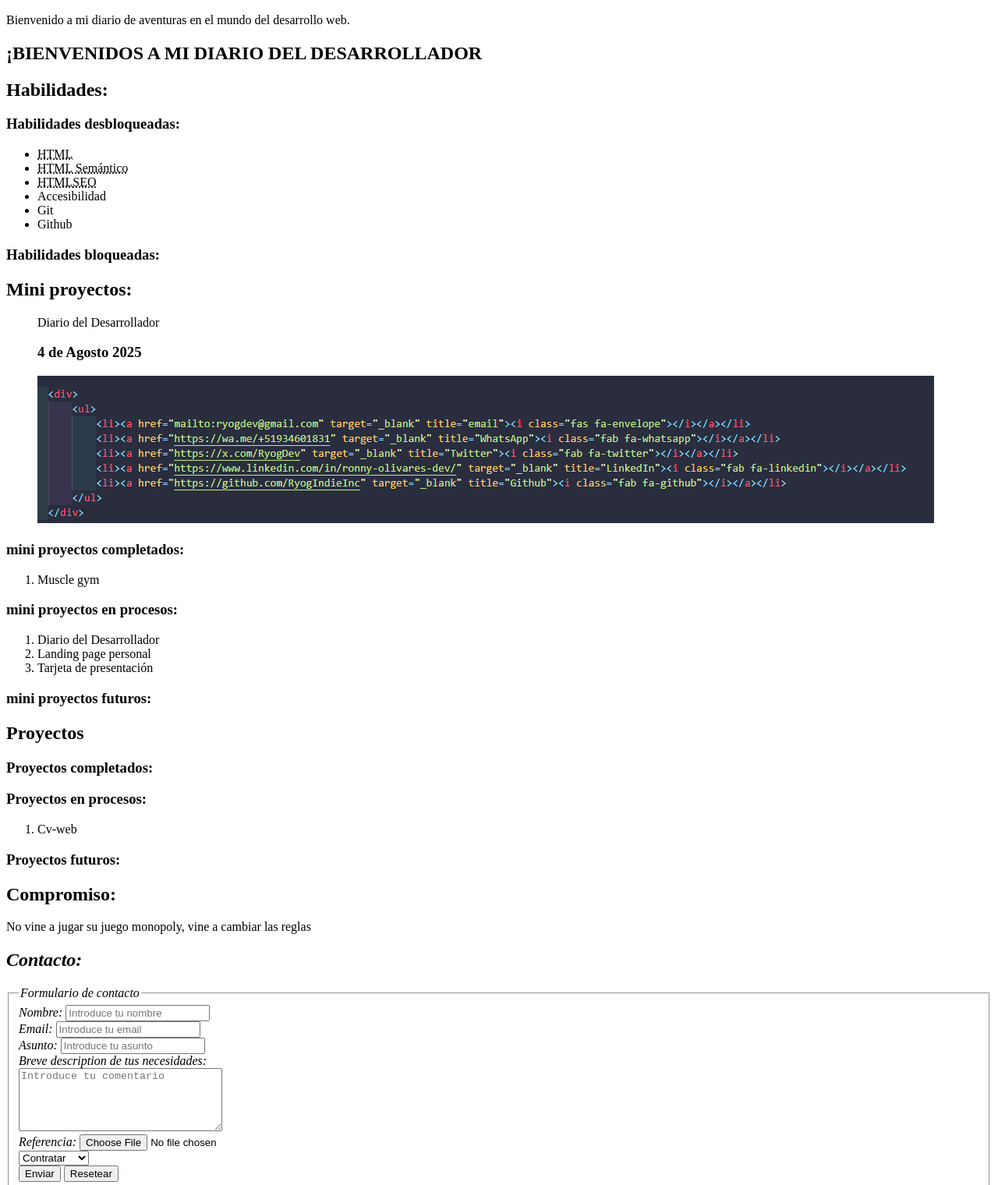
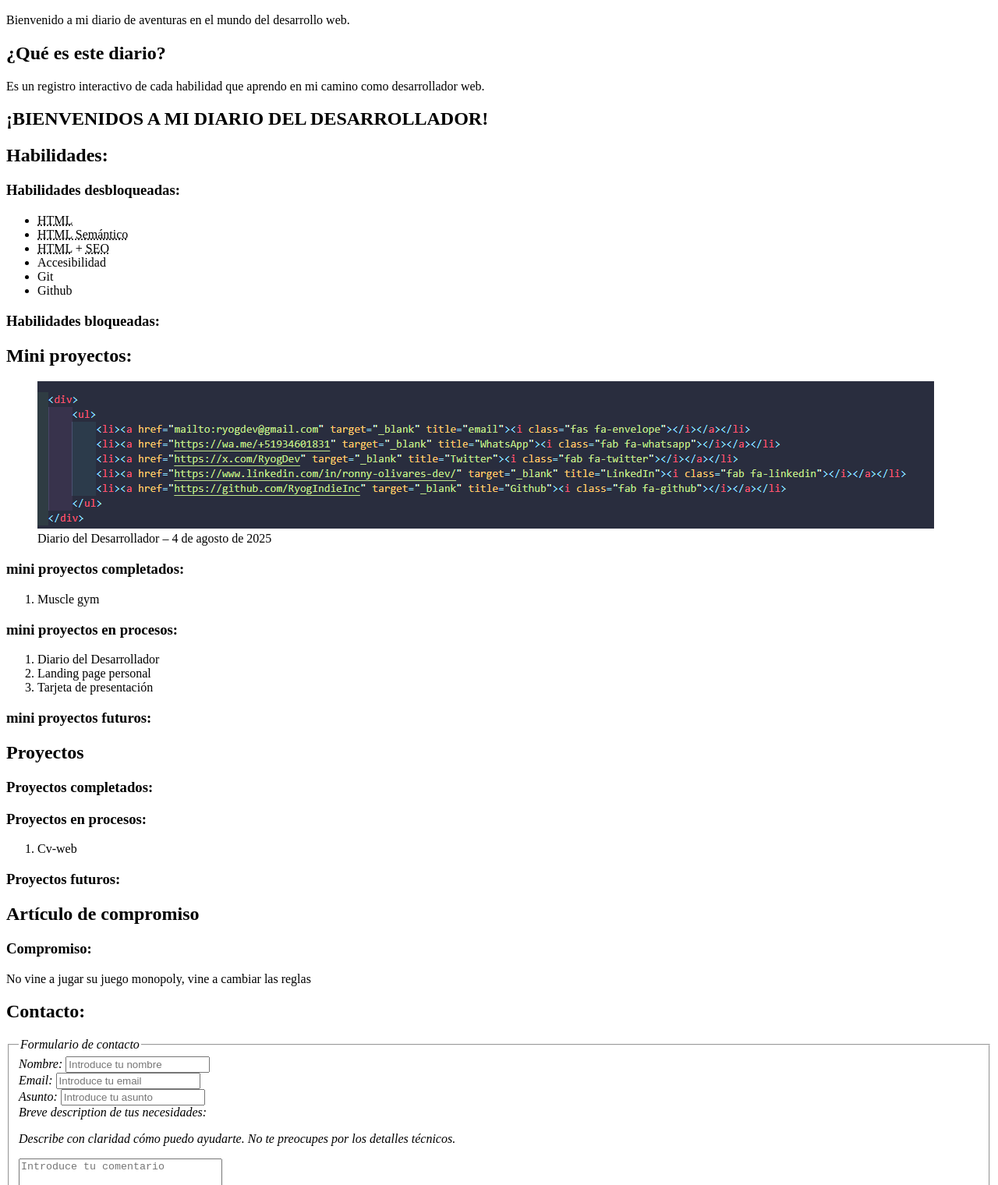
Before and after one commit to RyogIndieInc/diario-del-desarrollador, a plain HTML site: page index.html in a window 1280 px wide. Shown: the part 440-1960 px from the top of the page at 78% size. Drawn offline with Linux system fonts and the light colour scheme.

Commit message:
docs: README mejorado con detalles del proyecto y estructura y mejoras en el index.html

```diff
--- a/index.html
+++ b/index.html
@@ -20,13 +20,20 @@
             </ul>
         </nav>
         <img src="./img/LogoRyogDev.png" alt="Logo de RyogDev" width="200">
-        <h2>¡Hola! Soy <em>RyogDev</em>, el aprendiz a <strong>desarrollador full-stack</strong></h2>
+        <h2 id="titulo-diario">¡Hola! Soy <em>RyogDev</em>, el aprendiz a <strong>desarrollador full-stack</strong></h2>
         <p>Bienvenido a mi diario de aventuras en el mundo del desarrollo web.</p>
     </header>
 
     <main>
-        <section id="inicio">
-            <h2>¡BIENVENIDOS A MI DIARIO DEL <span>DESARROLLADOR</span></h2>
+        <!-- Sección de presentación -->
+        <section aria-labelledby="titulo-seccion-intro">
+        <h2 id="titulo-seccion-intro">¿Qué es este diario?</h2>
+        <p>Es un registro interactivo de cada habilidad que aprendo en mi camino como desarrollador web.</p>
+        </section>
+
+
+        <section aria-labelledby="inicio">
+            <h2 id="inicio">¡BIENVENIDOS A MI DIARIO DEL <span>DESARROLLADOR</span>!</h2>
         </section>
 
         <section id="habilidades">
@@ -35,7 +42,9 @@
             <ul>
                 <li><abbr title="HyperText Markup Language">HTML</abbr></li>
                 <li><abbr title="HyperText Markup Language">HTML Semántico</abbr></li>
-                <li><abbr title="HyperText Markup Language">HTML</abbr><abbr title="Search Engine Optimization-">SEO</abbr></li>
+                <li><abbr title="HyperText Markup Language">HTML</abbr> +
+                    <abbr title="Search Engine Optimization">SEO</abbr>
+                </li>
                 <li>Accesibilidad</li>
                 <li>Git</li>
                 <li>Github</li>
@@ -43,13 +52,14 @@
             <h3>Habilidades bloqueadas:</h3>
         </section>
 
-        <section id="mini-proyectos">
-            <h2>Mini proyectos:</h2>
+        <section aria-labelledby="mini-proyectos">
+            <h2 id="mini-proyectos">Mini proyectos:</h2>
             <aside>
                 <figure>
-                    <figcaption>Diario del Desarrollador</figcaption>
-                    <h3><time>4 de Agosto 2025</time></h3>
-                    <img src="./img/div-contato.png" alt="Capture de contacto">
+                    <img src="./img/div-contato.png" alt="Captura de contacto">
+                    <figcaption>
+    Diario del Desarrollador – <time datetime="2025-08-04">4 de agosto de 2025</time>
+                    </figcaption>
                 </figure>
             </aside>
 
@@ -68,8 +78,8 @@
             <h3>mini proyectos futuros:</h3>
         </section>
 
-        <section id="proyectos">
-            <h2>Proyectos</h2>
+        <section aria-labelledby="proyectos">
+            <h2 id="proyectos">Proyectos</h2>
             <h3>Proyectos completados:</h3>
 
             <h3>Proyectos en procesos:</h3>
@@ -81,21 +91,23 @@
         </section>
 
         <section>
+            <h2>Artículo de compromiso</h2>
             <article>
-                <h2>Compromiso:</h2>
+                <h3>Compromiso:</h3>
                 <p>No vine a jugar su juego monopoly, vine a cambiar las reglas</p>
             </article>
+
         </section>
 
     </main>
 
     <footer>
-        <section id="contacto">
+        <section aria-labelledby="contacto">
+            <h2 id="contacto">Contacto:</h2>
             <address>
-                <h2>Contacto:</h2>
                 <fieldset title="formulario de contacto" lang="es">
                     <legend>Formulario de contacto</legend>
-                    <form autocomplete="on">
+                    <form autocomplete="on" lang="es">
                         <label for="nombre">Nombre:</label>
                         <input type="text" id="nombre" name="Nombre" title="nombre del usuario" placeholder="Introduce tu nombre" required>
                         <br>
@@ -106,13 +118,13 @@
                         <input type="text" id="asunto" name="Asunto" title="asunto por el cual se contacta" placeholder="Introduce tu asunto" required>
                         <br>
                         <label for="comentario">Breve description de tus necesidades:</label>
-                        <br>
-                        <textarea name="comentario" id="comentario" title="descripción de la razón de contacto" placeholder="Introduce tu comentario" cols="30" rows="5" minlength="20"></textarea>
+                        <p id="mensaje-descriptivo">Describe con claridad cómo puedo ayudarte. No te preocupes por los detalles técnicos.</p>
+                        <textarea aria-describedby="mensaje-descriptivo" name="comentario" id="comentario" title="descripción de la razón de contacto" placeholder="Introduce tu comentario" cols="30" rows="5" minlength="20"></textarea>
                         <br>
                         <label for="archivo">Referencia:</label>
                         <input type="file" id="archivo" name="Referencia" title="archivo de referencia">
                         <br>
-                        <select name="Tipo de mensaje" id="tipo-mensaje" title="Selecciona una opción" required>
+                        <select name="Tipo de mensaje" id="tipo-mensaje" title="Selecciona una opción">
                             <option value="contratar">Contratar</option>
                             <option value="feedback">Feedback</option>
                             <option value="soporte">Soporte</option>
@@ -128,13 +140,15 @@
 
         <div>
             <ul>
-                <li><a href="mailto:ryogdev@gmail.com" target="_blank" title="email"><i class="fas fa-envelope"></i></a></li>
-                <li><a href="https://wa.me/+51934601831" target="_blank" title="WhatsApp"><i class="fab fa-whatsapp"></i></a></li>
-                <li><a href="https://x.com/RyogDev" target="_blank" title="Twitter"><i class="fab fa-twitter"></i></a></li>
-                <li><a href="https://www.linkedin.com/in/ronny-olivares-dev/" target="_blank" title="LinkedIn"><i class="fab fa-linkedin"></i></a></li>
-                <li><a href="https://github.com/RyogIndieInc" target="_blank" title="Github"><i class="fab fa-github"></i></a></li>
+                <li><a href="mailto:ryogdev@gmail.com" target="_blank" rel="noopener noreferrer" title="email"><i class="fas fa-envelope"></i></a></li>
+                <li><a href="https://wa.me/+51934601831" target="_blank" rel="noopener noreferrer" title="WhatsApp"><i class="fab fa-whatsapp"></i></a></li>
+                <li><a href="https://x.com/RyogDev" target="_blank" rel="noopener noreferrer" title="Twitter"><i class="fab fa-twitter"></i></a></li>
+                <li><a href="https://www.linkedin.com/in/ronny-olivares-dev/" target="_blank" rel="noopener noreferrer" title="LinkedIn"><i class="fab fa-linkedin"></i></a></li>
+                <li><a href="https://github.com/RyogIndieInc" target="_blank" rel="noopener noreferrer" title="Github"><i class="fab fa-github"></i></a></li>
             </ul>
         </div>
+
+        <p>&copy; 2025 RyogDev | Todos los derechos reservados</p>
     </footer>
 </body>
 </html>
```
Also changed, not shown: 1 other file.
